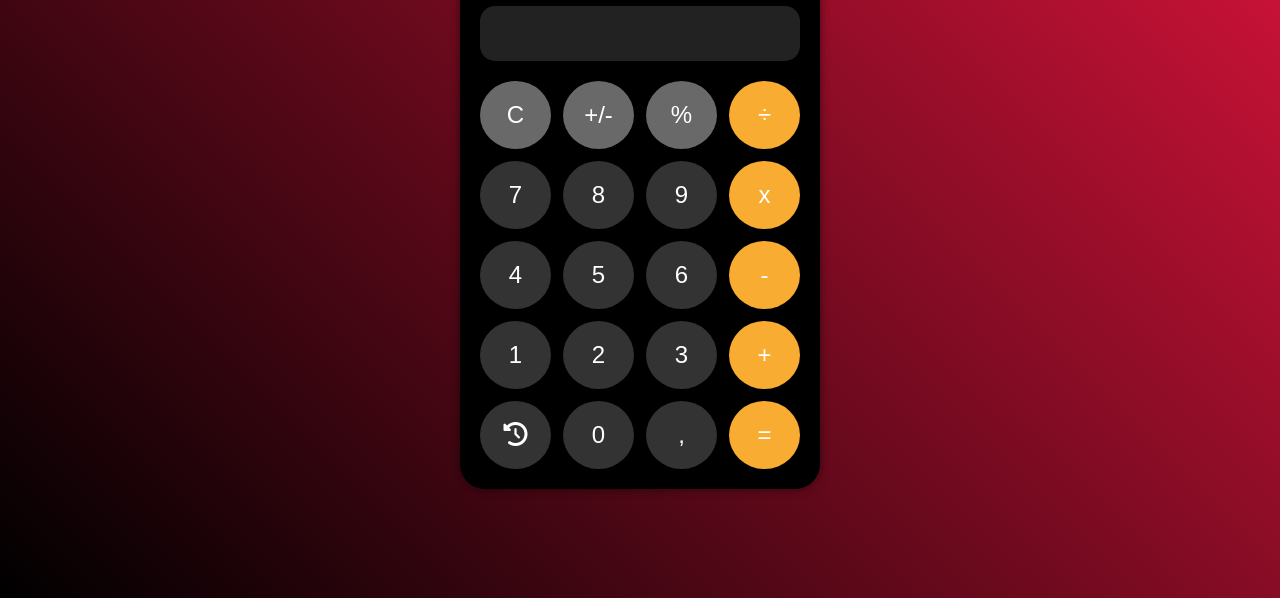
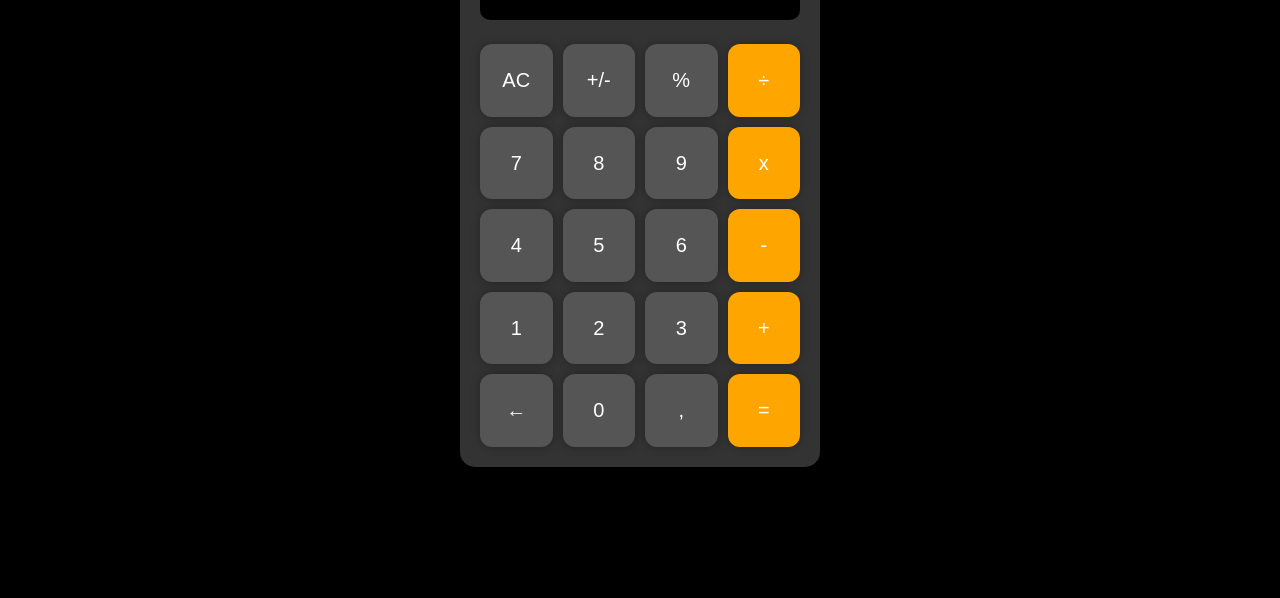
Before and after one commit to enzin7/Calculadora, a plain HTML site: page index.html in a window 1280 px wide. Shown: the part 202-800 px from the top of the page. Drawn offline with Linux system fonts and the light colour scheme.

Commit message:
Melhoria na interface

```diff
--- a/index.html
+++ b/index.html
@@ -1,7 +1,7 @@
 <!DOCTYPE html>
 
 <head>
-    <title>Calculadora V.2</title>
+    <title>Calculadora</title>
     <link rel="stylesheet" href="style.css">
     <link rel="icon" type="image/x-icon" href="favicon.ico">
     <link rel="stylesheet" href="https://cdnjs.cloudflare.com/ajax/libs/font-awesome/6.5.1/css/all.min.css">
@@ -10,32 +10,33 @@
 <body>
 
     <div class="calculadora">
-        <h1>CALCULADORA</h1>
         <div class="display" id="display"></div>
         <div class="buttons">
-            <button class="button light-gray" onclick="clearDisplay()">C</button>
+            <button class="button dark-gray ht" onclick="toggleHistory()">...</button>
+        </div>
+
+        <div style="margin-top: -30px;" class="buttons">
+            <button class="button light-gray" onclick="clearDisplay()">AC</button>
             <button class="button light-gray" onclick="invertNumber()">+/-</button>
             <button class="button light-gray" onclick="appendOperator('%')">%</button>
-            <button class="button yellow" onclick="appendOperator('/')">÷</button>
+            <button class="button yellow" onclick="appendOperator(' / ')">÷</button>
 
             <button class="button dark-gray" onclick="appendNumber('7')">7</button>
             <button class="button dark-gray" onclick="appendNumber('8')">8</button>
             <button class="button dark-gray" onclick="appendNumber('9')">9</button>
-            <button class="button yellow" onclick="appendOperator('*')">x</button>
+            <button class="button yellow" onclick="appendOperator(' * ')">x</button>
 
             <button class="button dark-gray" onclick="appendNumber('4')">4</button>
             <button class="button dark-gray" onclick="appendNumber('5')">5</button>
             <button class="button dark-gray" onclick="appendNumber('6')">6</button>
-            <button class="button yellow" onclick="appendOperator('-')">-</button>
+            <button class="button yellow" onclick="appendOperator(' - ')">-</button>
 
             <button class="button dark-gray" onclick="appendNumber('1')">1</button>
             <button class="button dark-gray" onclick="appendNumber('2')">2</button>
             <button class="button dark-gray" onclick="appendNumber('3')">3</button>
-            <button class="button yellow" onclick="appendOperator('+')">+</button>
+            <button class="button yellow" onclick="appendOperator(' + ')">+</button>
 
-            <button class="button dark-gray" onclick="toggleHistory()">
-                <i class="fa-solid fa-clock-rotate-left"></i> <!-- Ícone de histórico -->
-            </button>
+            <button class="button light-gray" onclick="backspace()">←</button>
             <button class="button dark-gray" onclick="appendNumber('0')">0</button>
             <button class="button dark-gray" onclick="appendDecimal('.')">,</button>
             <button class="button yellow" onclick="calculate()">=</button>
@@ -48,6 +49,8 @@
         <button class="button light-gray clear" onclick="clearHistory()">Limpar</button>
     </div>
 
+
+
     <script src="script.js"></script>
 
 </body>
--- a/script.js
+++ b/script.js
@@ -20,11 +20,11 @@ function calculate() {
             result = result.toFixed(2);
         }
 
-        // 🔥 Adicionando ao histórico corretamente
+        // Adiciona ao histórico
         history.push(`${currentInput} = ${result}`);
         updateHistory();
 
-        currentInput = result.toString(); // Convertendo para string para evitar erros ao adicionar novos números
+        currentInput = result.toString();
         display.textContent = currentInput;
     } catch (error) {
         display.textContent = "Erro";
@@ -39,21 +39,19 @@ function clearDisplay() {
 
 function invertNumber() {
     if (currentInput !== "") {
-        currentInput = (parseFloat(currentInput) * -1).toString(); // 🔥 Corrigido
+        currentInput = (parseFloat(currentInput) * -1).toString();
         display.textContent = currentInput;
     }
 }
 
 function updateHistory() {
     let historyList = document.getElementById("history");
-    if (historyList) {
     historyList.innerHTML = "";
     history.forEach(entry => {
         let li = document.createElement("li");
         li.innerText = entry;
         historyList.appendChild(li);
     });
-    }
 }
 
 function clearHistory() {
@@ -69,3 +67,8 @@ function toggleHistory() {
         historyContainer.style.display = "none";
     }
 }
+
+function backspace() {
+    currentInput = currentInput.slice(0, -1);
+    display.textContent = currentInput;
+}
--- a/style.css
+++ b/style.css
@@ -1,5 +1,5 @@
 body {
-    background: linear-gradient(45deg, black, crimson);
+    background-color: black;
     display: flex;
     justify-content: center;
     align-items: center;
@@ -10,32 +10,32 @@ body {
 }
 
 .calculadora {
-    background-color: black;
+    background-color: #333333;
     padding: 20px;
-    border-radius: 25px;
-    box-shadow: 0 0 10px rgba(0, 0, 0, 0.5);
+    border-radius: 15px;
     text-align: center;
     width: 320px;
 }
 
 .historico {
+    position: relative;
     display: none;
-    background-color: black;
+    background-color: #333333;
     color: white;
     padding: 20px;
-    border-radius: 25px;
-    box-shadow: 0 0 10px rgba(0, 0, 0, 0.5);
+    border-radius: 15px;
     text-align: center;
-    margin: 50px;
+    margin-right: px;
+    margin: 15px;
     width: 250px;
 }
 
 .history {
-    background-color: #222;
+    background-color: black;
     color: #fff;
     font-size: 20px;
-    padding: 10px;
-    border-radius: 15px;
+    padding: 15px;
+    border-radius: 10px;
     margin-bottom: 20px;
     min-height: 25px;
     text-align: left;
@@ -43,46 +43,66 @@ body {
 }
 
 .display {
-    background-color: #222;
+    background-color: black;
     color: #fff;
-    font-size: 25px;
-    padding: 10px;
-    border-radius: 15px;
+    font-size: 30px;
+    padding: 18px;
+    border-radius: 10px;
     margin-bottom: 20px;
     min-height: 35px;
     text-align: right;
+    position: relative;
 }
 
 .buttons {
     display: grid;
     grid-template-columns: repeat(4, 1fr);
-    gap: 12px;
+    gap: 10px;
 }
 
 .button {
     border: none;
-    border-radius: 50%;
     padding: 20px;
-    font-size: 1.5rem;
+    font-size: 20px;
     cursor: pointer;
+    width: 100%;
+    aspect-ratio: 1;
+    border-radius: 12px;
 }
 
 .button.light-gray {
-    background-color: #696969;
+    background-color: #555555;
     color: white;
+    box-shadow: 0 0 10px rgba(0, 0, 0, 0.3);
 }
 
 .button.dark-gray {
-    background-color: #333;
+    background-color: #555555;
     color: white;
+    box-shadow: 0 0 10px rgba(0, 0, 0, 0.3);
 }
 
 .button.yellow {
-    background-color: #f8ac32;
+    background-color: #FFA500;
     color: white;
+    box-shadow: 0 0 10px rgba(0, 0, 0, 0.3);
 }
 
 .button.clear {
-    border-radius: 15px;
+    background-color: #FFA500;
+    border-radius: 12px;
     padding: 15px;
+    box-shadow: 0 0 10px rgba(0, 0, 0, 0.5);
+    width: 100px;
 }
+
+.button.ht {
+    position: relative;
+    top: -105px;
+    left: 140px;
+    padding: 0px;
+    font-size: 30px;
+    font-weight: bold;
+    color: white;
+    width: 0;
+}
```
Lines whose indentation alone changed are shown as unchanged.
